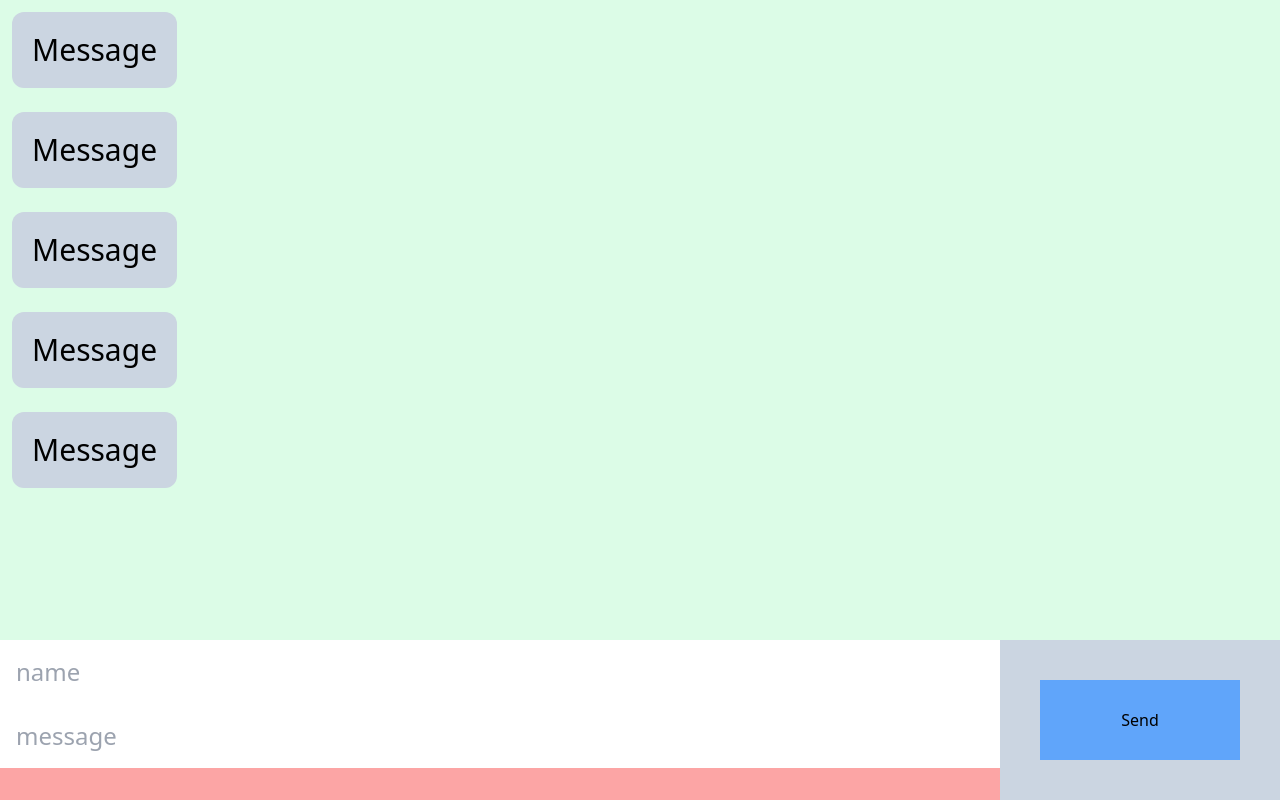
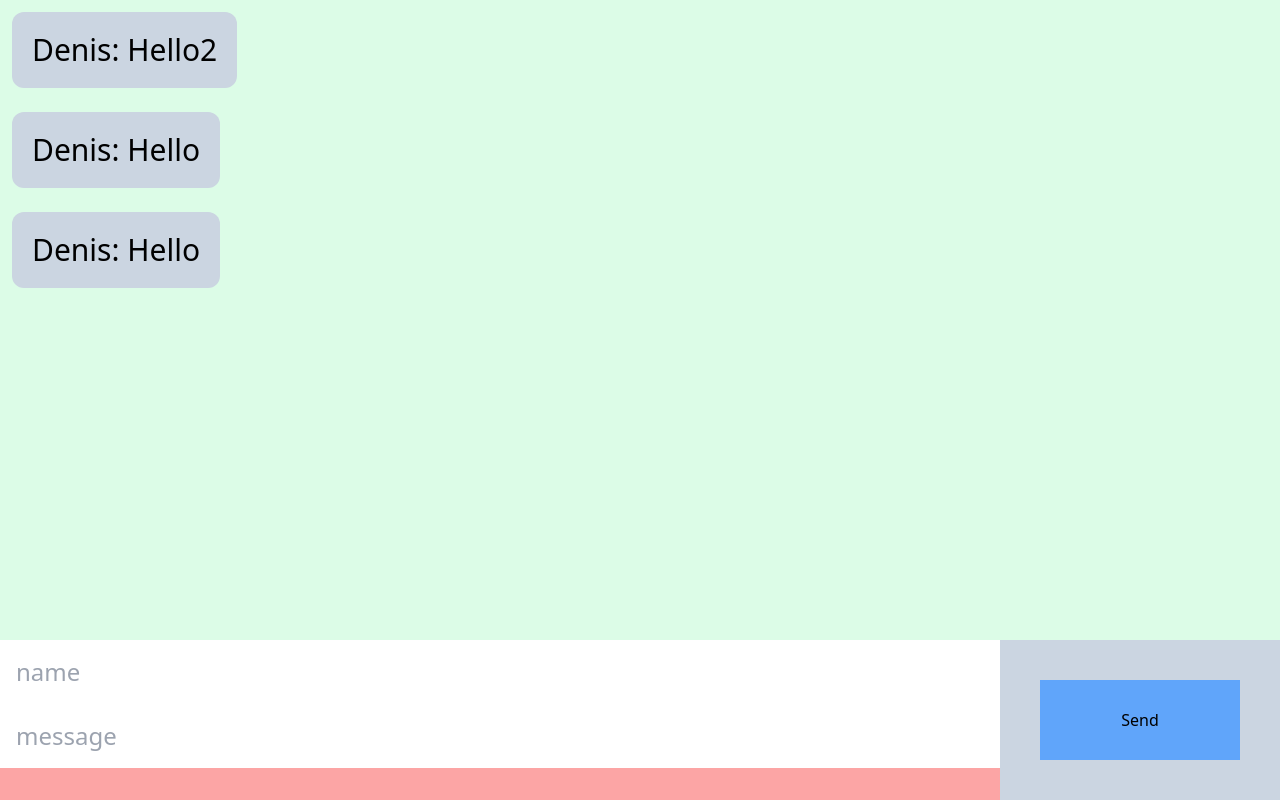
Before and after one commit to hard-tender-blade/KidsChatSchoolApp, a React (Create React App) app: page / in a window 1280 px wide. Built offline with nearby package versions, Linux system fonts and the light colour scheme.

Commit message:
Dynamic message implementation

```diff
--- a/src/components/ChatList.jsx
+++ b/src/components/ChatList.jsx
@@ -1,14 +1,27 @@
 import React from "react";
 import Message from "./Message";
+
+const arr = [
+  {
+    name: "Denis",
+    message: "Hello2",
+  },
+  {
+    name: "Denis",
+    message: "Hello",
+  },
+  {
+    name: "Denis",
+    message: "Hello",
+  },
+];
 
 export default function ChatList() {
   return (
     <div className="w-full h-full flex flex-col bg-green-100">
-      <Message />
-      <Message />
-      <Message />
-      <Message />
-      <Message />
+      {arr.map((item, index) => (
+        <Message name={item.name} message={item.message} />
+      ))}
     </div>
   );
 }
--- a/src/components/Message.jsx
+++ b/src/components/Message.jsx
@@ -1,9 +1,9 @@
 import React from "react";
 
-export default function Message() {
+export default function Message({ name, message }) {
   return (
-    <div className="p-5 text-3xl bg-slate-300 rounded-xl w-min m-3">
-      Message
+    <div className="p-5 whitespace-nowrap text-3xl bg-slate-300 rounded-xl w-min m-3">
+      {name}: {message}
     </div>
   );
 }
```
